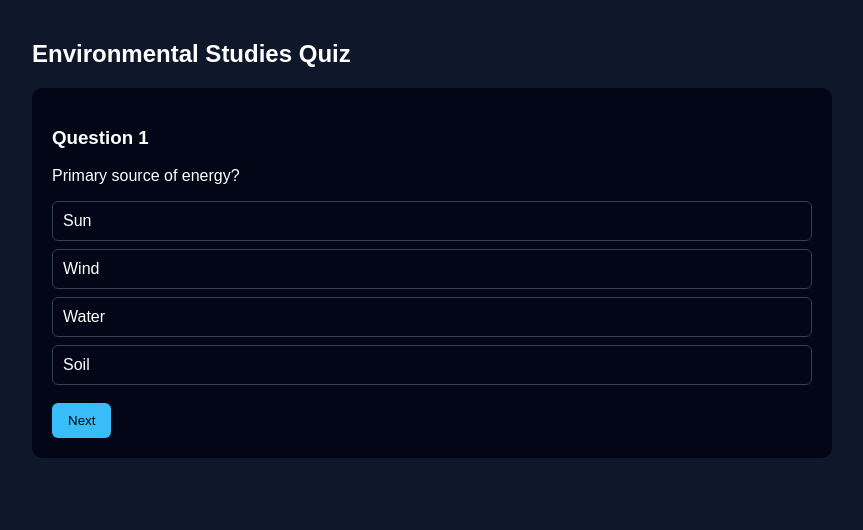
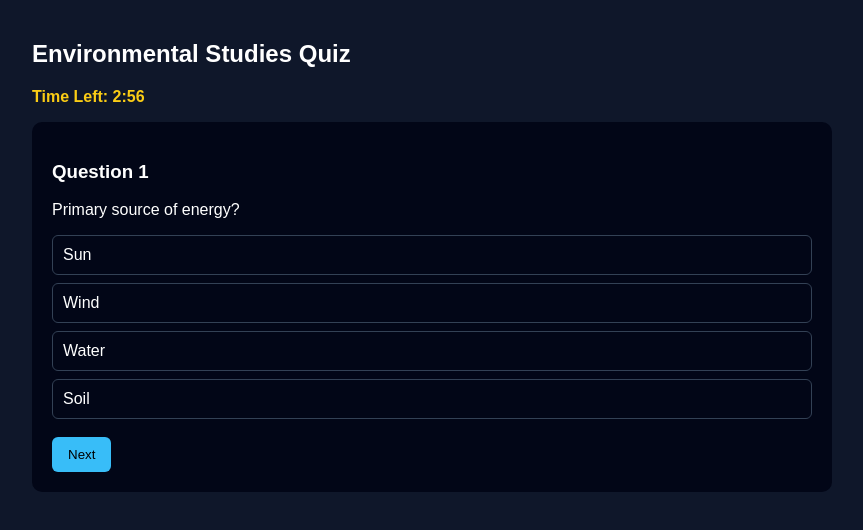
Before and after one commit to srujan20ise/ess-quiz, a plain HTML site: page index.html in a window 1280 px wide. Shown: the whole page, without its empty margins (208-1071 px from the left). Drawn offline with Linux system fonts and the light colour scheme.

Commit message:
Update index.html

```diff
--- a/index.html
+++ b/index.html
@@ -45,6 +45,8 @@ button{
 <div class="container">
 
 <h2>Environmental Studies Quiz</h2>
+<p id="timer" style="color:#facc15;font-weight:bold"></p>
+
 
 <div id="quiz" class="card">
   <h3 id="qno"></h3>
@@ -70,6 +72,26 @@ let i = 0;
 let selected = null;
 let score = 0;
 let userAnswers = [];
+
+let timeLeft = questions.length * 60; // 1 minute per question
+let timerInterval;
+
+function startTimer(){
+  timerInterval = setInterval(() => {
+    let m = Math.floor(timeLeft / 60);
+    let s = timeLeft % 60;
+
+    document.getElementById("timer").innerText =
+      `Time Left: ${m}:${s < 10 ? "0" + s : s}`;
+
+    timeLeft--;
+
+    if(timeLeft < 0){
+      clearInterval(timerInterval);
+      showResult();
+    }
+  }, 1000);
+}
 
 // ---------- LOAD QUESTION ----------
 function loadQ(){
@@ -118,7 +140,8 @@ function nextQ(){
 
 // ---------- SHOW RESULT ----------
 function showResult(){
-  document.getElementById("quiz").style.display = "none";
+ clearInterval(timerInterval);
+ document.getElementById("quiz").style.display = "none";
   const res = document.getElementById("result");
   res.style.display = "block";
 
@@ -143,6 +166,8 @@ function showResult(){
 
 // ---------- START ----------
 loadQ();
+startTimer();
+
 </script>
 
 </body>
```
